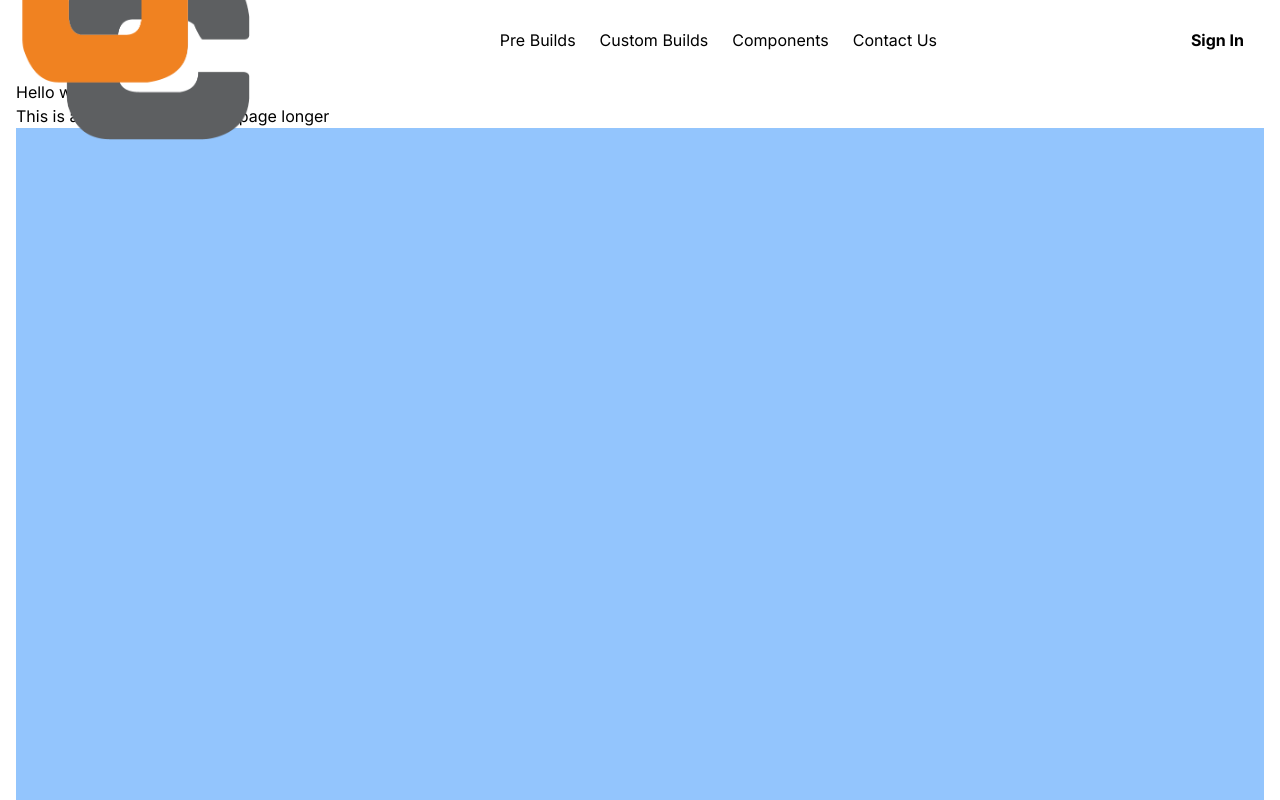
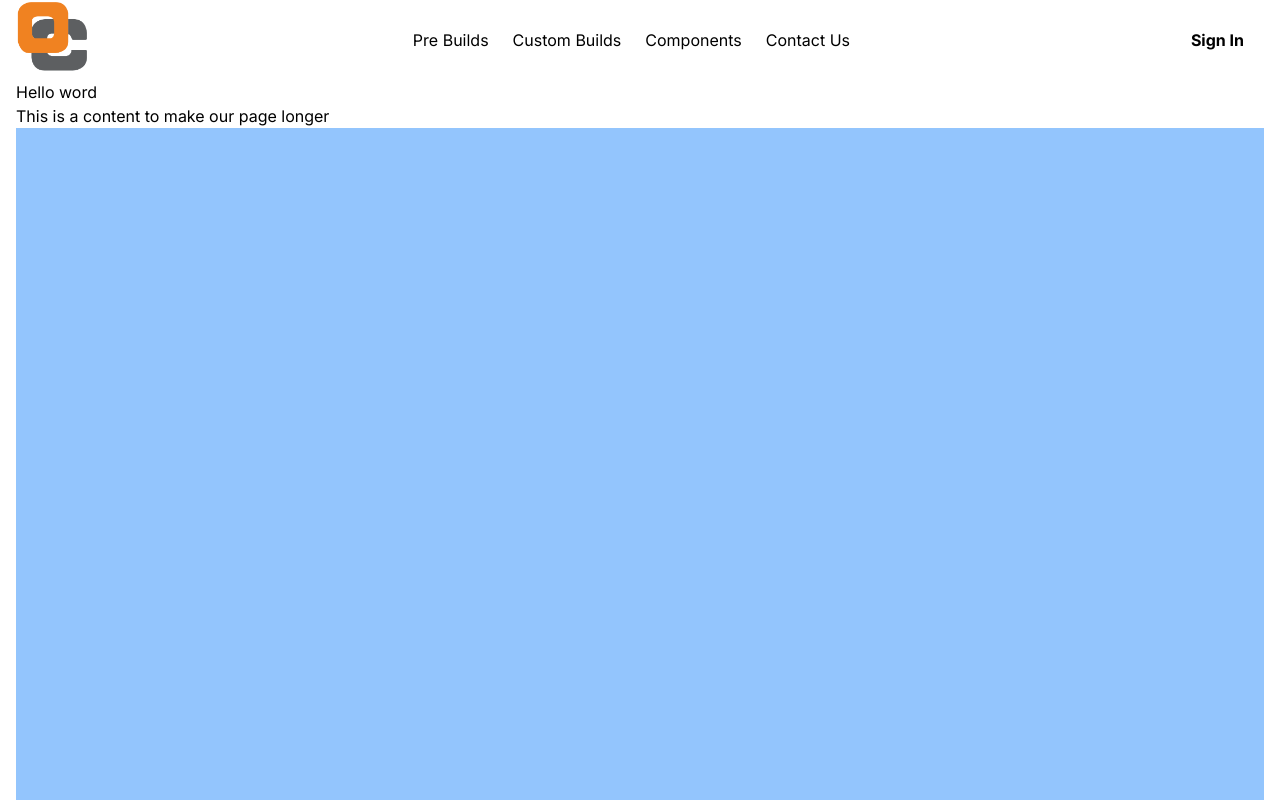
Before and after one commit to TheBigNerd/OvercoreWebsiteDev, a Next.js app: page / in a window 1280 px wide. Shown: the top 800 px of the page. Built offline with nearby package versions, Linux system fonts and the light colour scheme.

Commit message:
image size fixed

```diff
--- a/src/app/components/Navigation/Navbar/Logo.tsx
+++ b/src/app/components/Navigation/Navbar/Logo.tsx
@@ -40,8 +40,8 @@ const Logo = () => {
         <Image
           src="/images/Logo.png"
           alt="Logo"
-          width={width < 1024 ? "150" : "250"}
-          height={width < 1024 ? "45" : "74"}
+          width={width < 1024 ? "75" : "76"}
+          height={width < 1024 ? "22" : "25"}
           max-width= "50%"
           className="relative"
 
```
